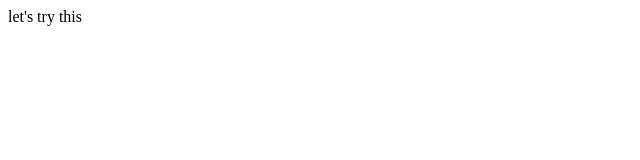
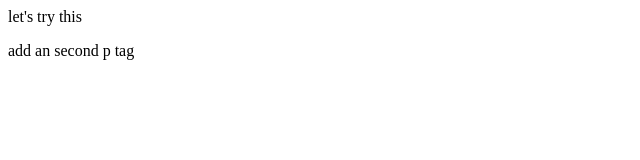
Before and after one commit to rhwette/new-repo1, a plain HTML site: page index.html in a window 1280 px wide. Shown: the whole page, without its empty margins (0-640 px from the left). Drawn offline with Linux system fonts and the light colour scheme.

Commit message:
add second <p> tag

```diff
--- a/index.html
+++ b/index.html
@@ -1 +1,3 @@
 <p>let's try this </p>
+
+<p> add an second p tag </>
```
